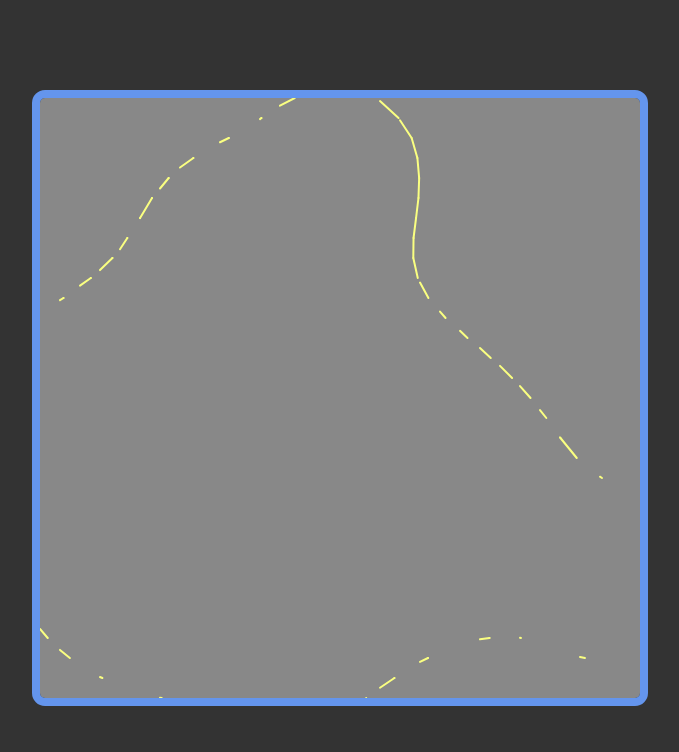
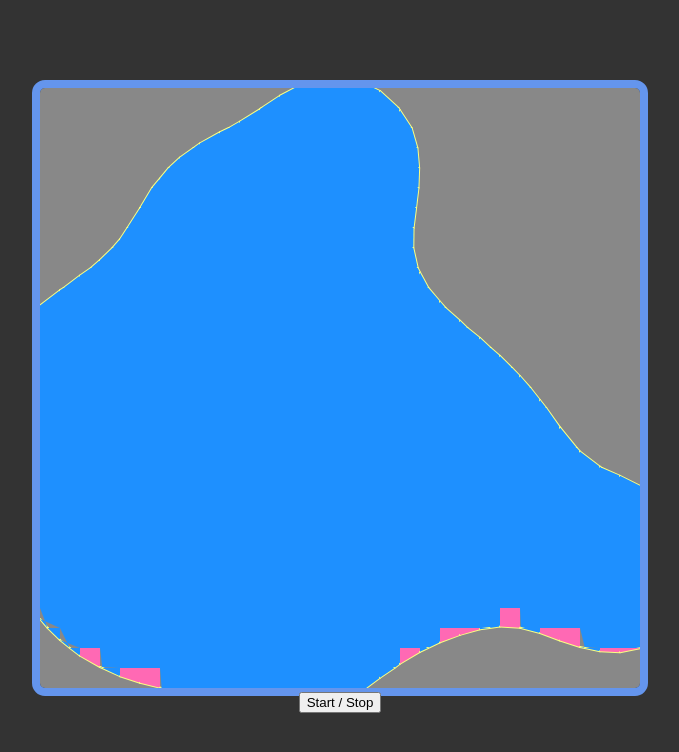
Before and after one commit to NoisyApple/P5Metaballs, a website built with webpack: page src/index.html in a window 1280 px wide. Shown: the whole page, without its empty margins (300-979 px from the left). Built offline with nearby package versions, Linux system fonts and the light colour scheme; animation ran at ten frames a second.

Commit message:
Interpolation from C to D fixed, start/stop button added for debugging.

```diff
--- a/src/MarchingSquares/functions.js
+++ b/src/MarchingSquares/functions.js
@@ -17,7 +17,7 @@ const drawSquarePattern = (p, pointA, pointB, pointC, pointD) => {
 
   const aBAmount = (BIAS - aValue) / (bValue - aValue)
   const aCAmount = (BIAS - aValue) / (cValue - aValue)
-  const bDAmount = (BIAS - bValue) / (dValue - dValue)
+  const bDAmount = (BIAS - bValue) / (dValue - bValue)
   const cDAmount = (BIAS - cValue) / (dValue - cValue)
 
   const aBX = p.lerp(aX, bX, aBAmount)
@@ -42,83 +42,230 @@ const drawSquarePattern = (p, pointA, pointB, pointC, pointD) => {
       // 15: 1111
       //     1 1
       //     1 1
-      // p.beginShape()
-      // p.vertex(aX, aY)
-      // p.vertex(bX, bY)
-      // p.vertex(dX, dY)
-      // p.vertex(cX, cY)
-      // p.endShape()
+      p.noStroke()
+      p.fill("dodgerblue")
+
+      p.beginShape()
+      p.vertex(aX, aY)
+      p.vertex(bX, bY)
+      p.vertex(dX, dY)
+      p.vertex(cX, cY)
+      p.endShape()
       break
     case 1:
       // 1:  0001
       //     0 0
       //     0 1
       p.line(bD.x, bDY, cDX, cD.y)
+
+      p.noStroke()
+      p.fill("dodgerblue")
+
+      p.beginShape()
+      p.vertex(bD.x, bDY)
+      p.vertex(dX, dY)
+      p.vertex(cDX, cD.y)
+      p.endShape()
       break
     case 14:
       // 14: 1110
       //     1 1
       //     1 0
       p.line(bD.x, bDY, cDX, cD.y)
+
+      p.noStroke()
+      p.fill("dodgerblue")
+
+      p.beginShape()
+      p.vertex(aX, aY)
+      p.vertex(bX, bY)
+      p.vertex(bD.x, bDY)
+      p.vertex(cDX, cD.y)
+      p.vertex(cX, cY)
+      p.endShape()
       break
     case 2:
-    case 13:
       // 2:  0010
       //     0 0
       //     1 0
+      p.line(aC.x, aCY, cDX, cD.y)
+
+      p.noStroke()
+      p.fill("dodgerblue")
+
+      p.beginShape()
+      p.vertex(aC.x, aCY)
+      p.vertex(cDX, cD.y)
+      p.vertex(cX, cY)
+      p.endShape()
+      break
+    case 13:
       // 13: 1101
       //     1 1
       //     0 1
       p.line(aC.x, aCY, cDX, cD.y)
+
+      p.noStroke()
+      p.fill("dodgerblue")
+
+      p.beginShape()
+      p.vertex(aX, aY)
+      p.vertex(bX, bY)
+      p.vertex(dX, dY)
+      p.vertex(aC.x, aCY)
+      p.vertex(cDX, cD.y)
+      p.endShape()
       break
     case 3:
-    case 12:
       // 3:  0011
       //     0 0
       //     1 1
+      p.line(aC.x, aCY, bD.x, bDY)
+
+      p.noStroke()
+      p.fill("dodgerblue")
+
+      p.beginShape()
+      p.vertex(aC.x, aCY)
+      p.vertex(bD.x, bDY)
+      p.vertex(dX, dY)
+      p.vertex(cX, cY)
+      p.endShape()
+      break
+    case 12:
       // 12: 1100
       //     1 1
       //     0 0
       p.line(aC.x, aCY, bD.x, bDY)
+
+      p.noStroke()
+      p.fill("dodgerblue")
+      p.fill("hotpink")
+
+      p.beginShape()
+      p.vertex(aX, aY)
+      p.vertex(bX, bY)
+      p.vertex(bD.x, bDY)
+      p.vertex(aC.x, aCY)
+      p.endShape()
       break
     case 4:
-    case 11:
       // 4:  0100
       //     0 1
       //     0 0
+      p.line(aBX, aB.y, bD.x, bDY)
+
+      p.noStroke()
+      p.fill("dodgerblue")
+
+      p.beginShape()
+      p.vertex(aBX, aB.y)
+      p.vertex(bX, bY)
+      p.vertex(bD.x, bDY)
+      p.endShape()
+      break
+    case 11:
       // 11: 1011
       //     1 0
       //     1 1
-      // p.line(aB.x, aB.y, bD.x, bD.y)
       p.line(aBX, aB.y, bD.x, bDY)
+
+      p.noStroke()
+      p.fill("dodgerblue")
+
+      p.beginShape()
+      p.vertex(aX, aY)
+      p.vertex(aBX, aB.y)
+      p.vertex(bD.x, bDY)
+      p.vertex(dX, dY)
+      p.vertex(cX, cY)
+      p.endShape()
       break
     case 5:
-    case 10: {
       // 5:  0101
       //     0 1
       //     0 1
+      p.line(aBX, aB.y, cDX, cD.y)
+
+      p.noStroke()
+      p.fill("dodgerblue")
+
+      p.beginShape()
+      p.vertex(aBX, aB.y)
+      p.vertex(bX, bY)
+      p.vertex(dX, dY)
+      p.vertex(cDX, cD.y)
+      p.endShape()
+      break
+    case 10:
       // 10: 1010
       //     1 0
       //     1 0
       p.line(aBX, aB.y, cDX, cD.y)
+
+      p.noStroke()
+      p.fill("dodgerblue")
+
+      p.beginShape()
+      p.vertex(aX, aY)
+      p.vertex(aBX, aB.y)
+      p.vertex(cDX, cD.y)
+      p.vertex(cX, cY)
+      p.endShape()
       break
-    }
     case 6:
       // 6:  0110
       //     0 1
       //     1 0
       p.line(aBX, aB.y, bD.x, bDY)
       p.line(aC.x, aCY, cDX, cD.y)
+
+      p.noStroke()
+      p.fill("dodgerblue")
+
+      p.beginShape()
+      p.vertex(aBX, aB.y)
+      p.vertex(bX, bY)
+      p.vertex(bD.x, bDY)
+      p.endShape()
+
+      p.beginShape()
+      p.vertex(aC.x, aCY)
+      p.vertex(cDX, cD.y)
+      p.vertex(cX, cY)
+      p.endShape()
       break
     case 7:
-    case 8:
       // 7:  0111
       //     0 1
       //     1 1
+      p.line(aBX, aB.y, aC.x, aCY)
+
+      p.noStroke()
+      p.fill("dodgerblue")
+
+      p.beginShape()
+      p.vertex(aBX, aB.y)
+      p.vertex(bX, bY)
+      p.vertex(dX, dY)
+      p.vertex(cX, cY)
+      p.vertex(aC.x, aCY)
+      p.endShape()
+      break
+    case 8:
       // 8:  1000
       //     1 0
       //     0 0
       p.line(aBX, aB.y, aC.x, aCY)
+
+      p.noStroke()
+      p.fill("dodgerblue")
+
+      p.beginShape()
+      p.vertex(aX, aY)
+      p.vertex(aBX, aB.y)
+      p.vertex(aC.x, aCY)
+      p.endShape()
       break
     case 9:
       // 9:  1001
@@ -126,6 +273,21 @@ const drawSquarePattern = (p, pointA, pointB, pointC, pointD) => {
       //     0 1
       p.line(aBX, aB.y, aC.x, aCY)
       p.line(bD.x, bDY, cDX, cD.y)
+
+      p.noStroke()
+      p.fill("dodgerblue")
+
+      p.beginShape()
+      p.vertex(aX, aY)
+      p.vertex(aBX, aB.y)
+      p.vertex(aC.x, aCY)
+      p.endShape()
+
+      p.beginShape()
+      p.vertex(bD.x, bDY)
+      p.vertex(dX, dY)
+      p.vertex(cDX, cD.y)
+      p.endShape()
       break
     default:
       break
--- a/src/index.css
+++ b/src/index.css
@@ -13,6 +13,7 @@ body {
   display: flex;
   justify-content: center;
   align-items: center;
+  flex-direction: column;
 }
 
 #Canvas > canvas {
--- a/src/index.html
+++ b/src/index.html
@@ -9,6 +9,7 @@
   <body>
     <div class="container">
       <div id="Canvas"></div>
+      <button id="toggleButton">Start / Stop</button>
     </div>
   </body>
 </html>
--- a/src/index.js
+++ b/src/index.js
@@ -14,6 +14,12 @@ const RESOLUTION = 20
 let balls
 let pointGrid
 
+let isRunning = true
+
+const toggleButton = document.getElementById("toggleButton")
+
+toggleButton.addEventListener("click", () => (isRunning = !isRunning))
+
 const sketch = (p) => {
   // Canvas setup.
   p.setup = () => {
@@ -27,11 +33,9 @@ const sketch = (p) => {
     canvas.parent("Canvas")
   }
 
-  let count = 0
-
   // Draw loop.
   p.draw = () => {
-    if (count < 100) {
+    if (isRunning) {
       p.background("#888")
 
       marchingSquares(p, pointGrid.points, RESOLUTION)
```
